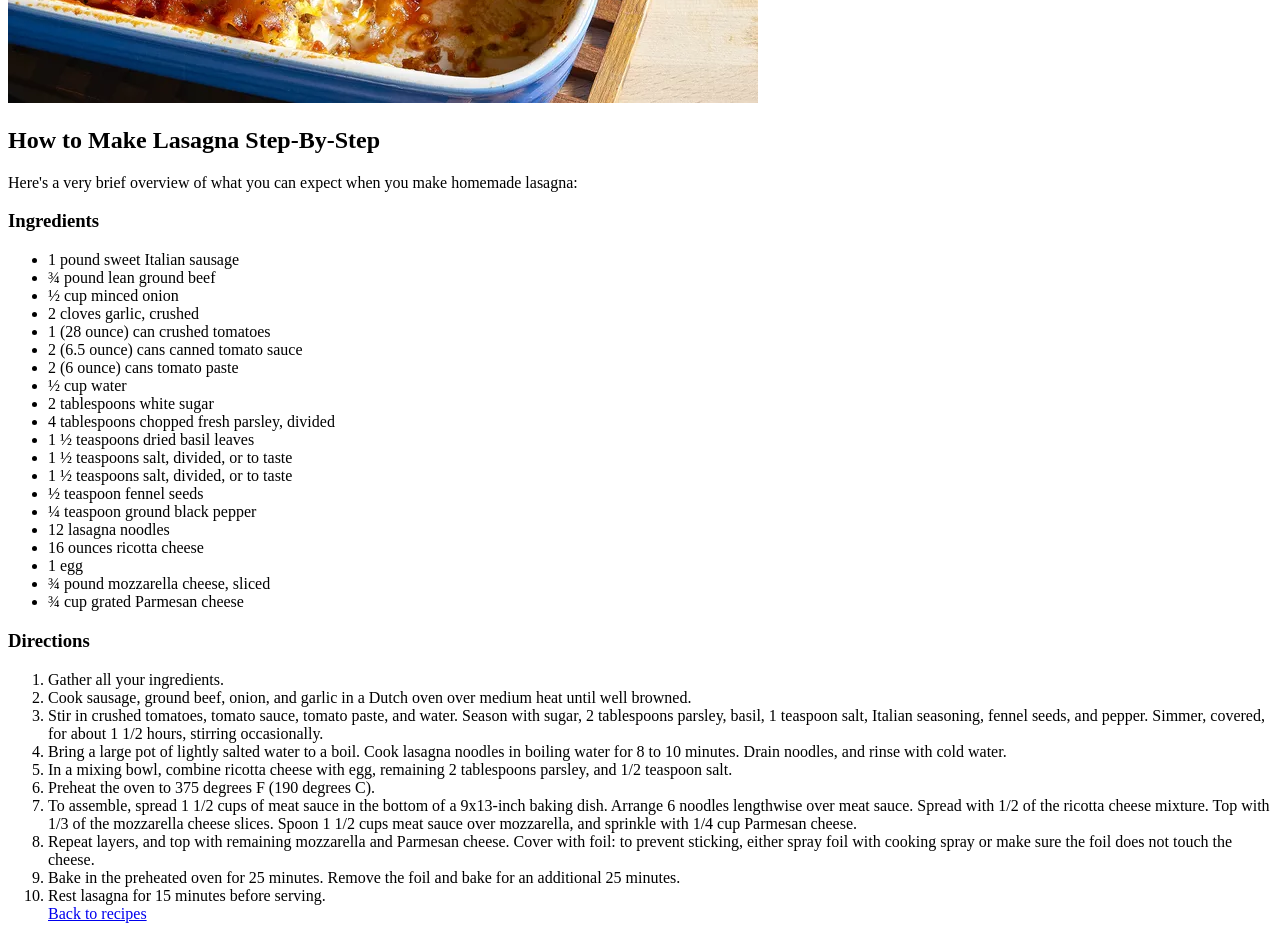
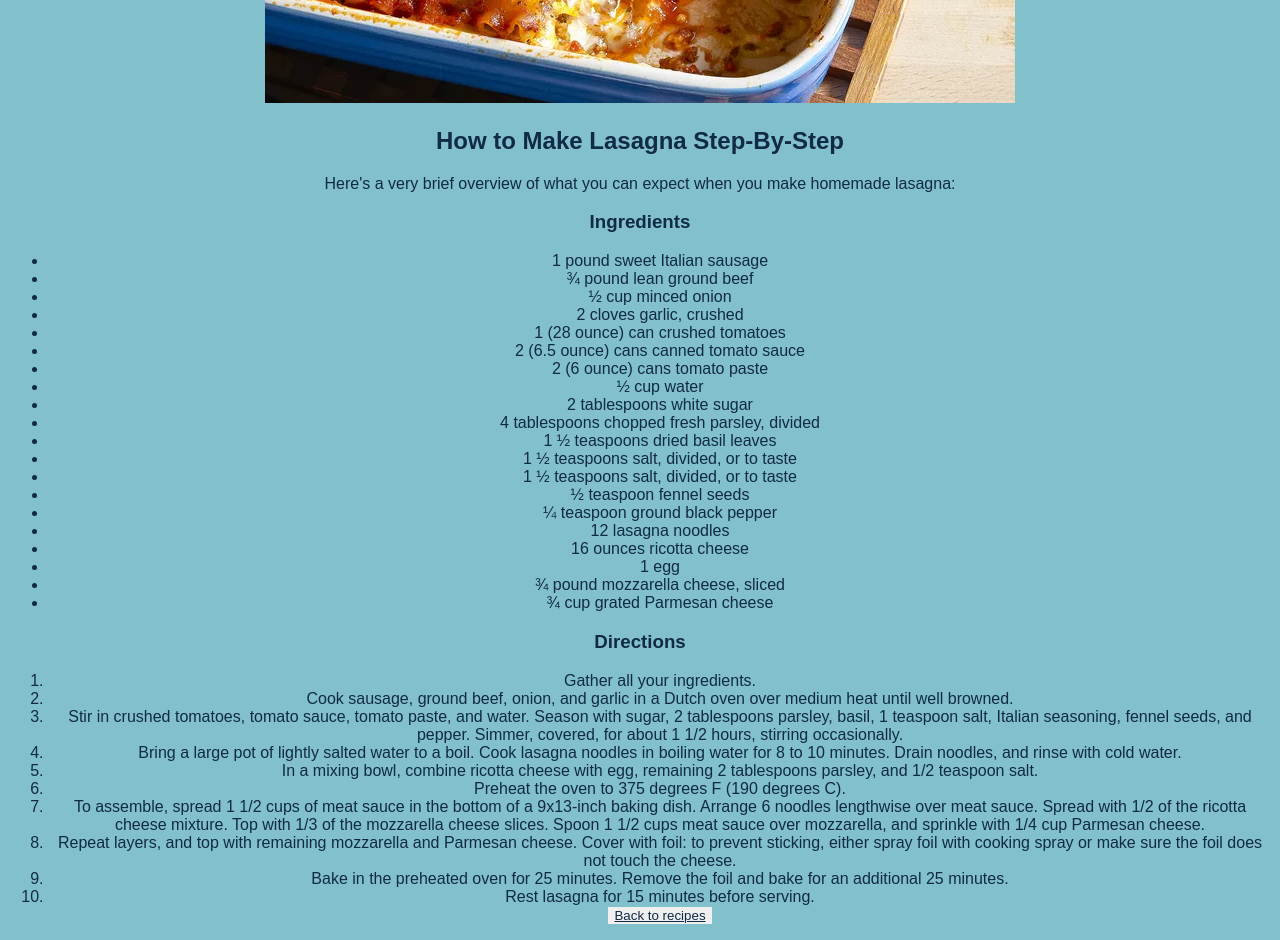
Before and after one commit to jakmac123/odin-recipes, a plain HTML site: page recipes/lasagna.html in a window 1280 px wide. Shown: the part 540-1480 px from the top of the page. Drawn offline with Linux system fonts and the light colour scheme.

Commit message:
updated lasagna.html with style page link

```diff
--- a/recipes/lasagna.html
+++ b/recipes/lasagna.html
@@ -6,6 +6,8 @@
     <title>Lasagna Recipe</title>
 </head>
 <body>
+    <div class="background-lasagna">
+    <link rel="stylesheet" href="../style.css" />
     <h1>World's Best Lasagna</h1>
     <img src="../image/lasagna.jpg" alt="A delicious lasagna">
 <h2>How to Make Lasagna Step-By-Step</h2>
@@ -45,7 +47,7 @@
     <li>Repeat layers, and top with remaining mozzarella and Parmesan cheese. Cover with foil: to prevent sticking, either spray foil with cooking spray or make sure the foil does not touch the cheese.</li>
     <li>Bake in the preheated oven for 25 minutes. Remove the foil and bake for an additional 25 minutes.</li>
     <li>Rest lasagna for 15 minutes before serving.</li>
-    <a href="../index.html">Back to recipes</a>
+    <button><a href="../index.html">Back to recipes</a></button>
 </ol>
 </body>
 </html>
```
